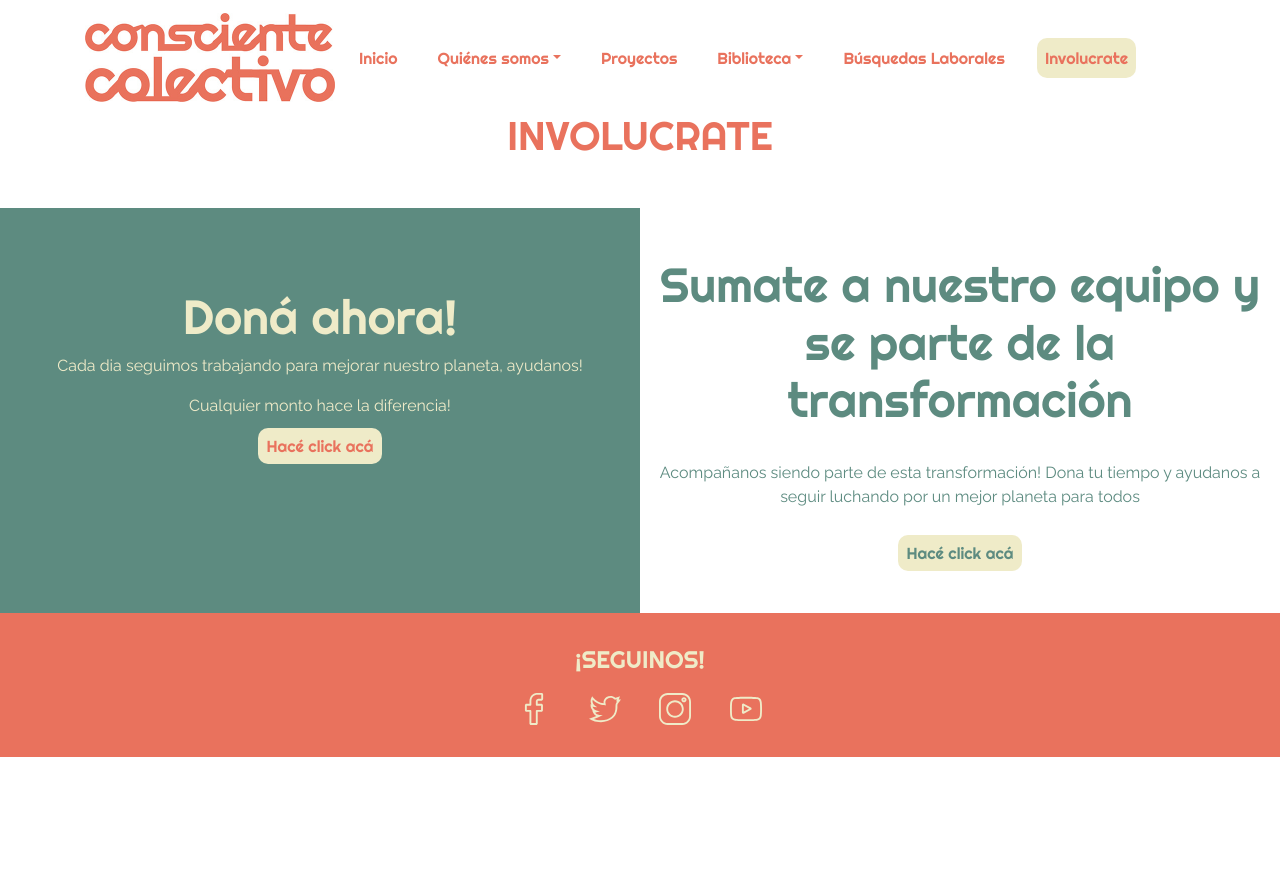
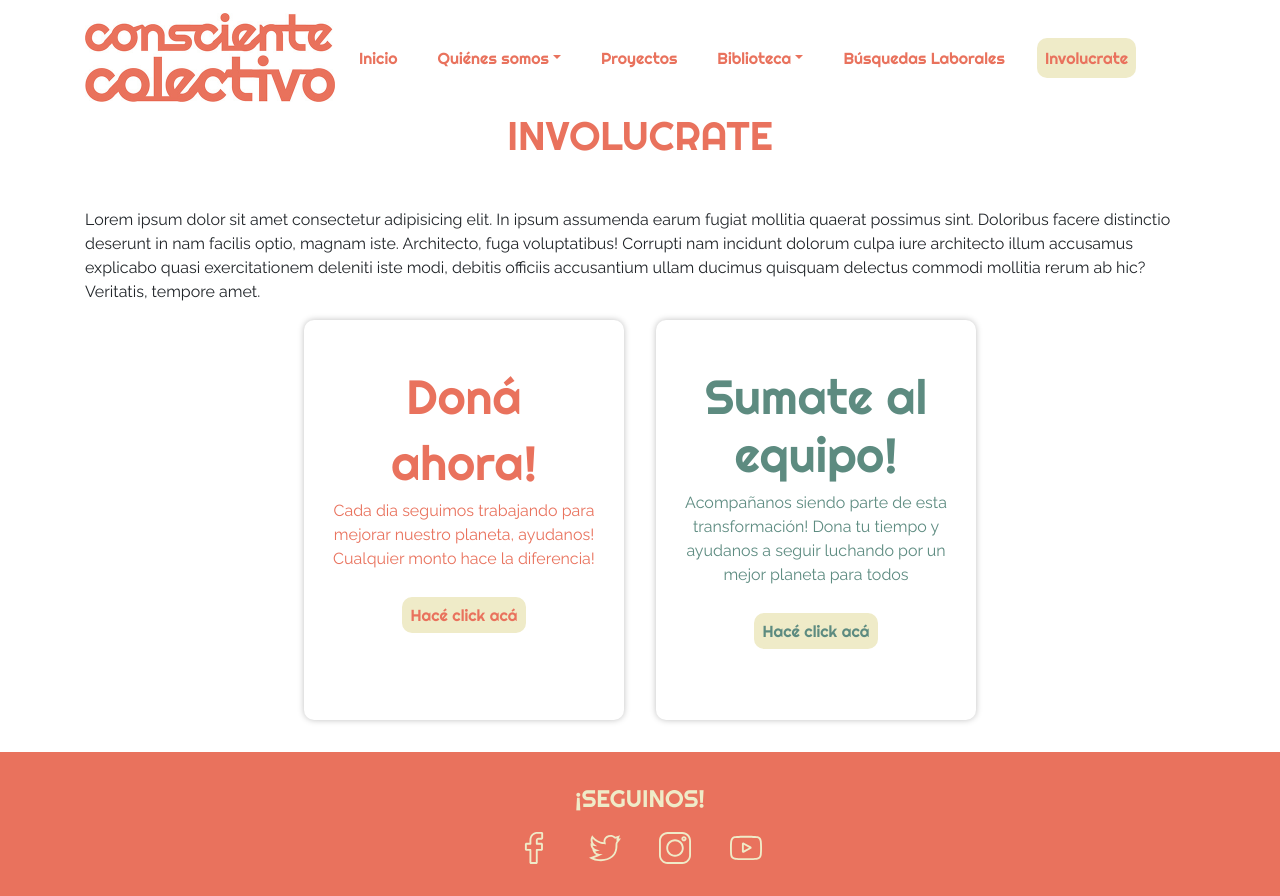
Before and after one commit to Celitadg/conscientecolectivo, a website: page involucrate.html in a window 1280 px wide. Before the commit the page ends 800 px from the top, so only its background shows below. Drawn offline with nearby package versions, Linux system fonts and the light colour scheme.

Commit message:
Cambie cards involucrate, mayuscula proyectos actuales index

```diff
--- a/involucrate.html
+++ b/involucrate.html
@@ -66,20 +66,25 @@
             </div>
         </nav>
     </header>
-    <h1 class="titulo-involucrate">Involucrate</h1>
+    <main>
+        <div class="container">
+            <h1 class="titulo-involucrate">Involucrate</h1>
+            <p>Lorem ipsum dolor sit amet consectetur adipisicing elit. In ipsum assumenda earum fugiat mollitia quaerat possimus sint. Doloribus facere distinctio deserunt in nam facilis optio, magnam iste. Architecto, fuga voluptatibus!
+            Corrupti nam incidunt dolorum culpa iure architecto illum accusamus explicabo quasi exercitationem deleniti iste modi, debitis officiis accusantium ullam ducimus quisquam delectus commodi mollitia rerum ab hic? Veritatis, tempore amet.</p>
+        </div>
+    </main>
     <div class="involucrate">
         <article id="dona">
             <div class="container">
-                <!-- <div class="img"><img class="img-involucrate" src="img/6B.jpg" alt="Ecocidio"></div> -->
-                <h3>Doná ahora!</h3>
-                <p>Cada dia seguimos trabajando para mejorar nuestro planeta, ayudanos!</p>
-                <p>Cualquier monto hace la diferencia!</p>
+                <h3>Doná</h3>
+                <h3>ahora!</h3>
+                <p>Cada dia seguimos trabajando para mejorar nuestro planeta, ayudanos! Cualquier monto hace la diferencia!</p>
                 <a class="dona" href="https://cafecito.app/conscientecolectivo">Hacé click acá</a>
             </div>
         </article>
         <article id="sumate">
             <div class="container">
-                <h3>Sumate a nuestro equipo y se parte de la transformación</h3>
+                <h3>Sumate al equipo!</h3>
                 <p>Acompañanos siendo parte de esta transformación! Dona tu tiempo y ayudanos a seguir luchando por un mejor planeta para todos</p>
                 <a class="sumate" href="https://docs.google.com/forms/d/e/1FAIpQLSdD_skT48_5wrUdjlV8LCl1KbKK6ziLSnZ03rjwKFSCovAynw/viewform">Hacé click acá</a>
             </div>
--- a/scss/style.scss
+++ b/scss/style.scss
@@ -120,8 +120,16 @@ li{
 
 div{
     &.involucrate{
-        display: grid;
-        grid-template-columns: repeat(2, 1fr);
+        display: flex;
+        justify-content: center;
+        align-items: center;
+        gap: 2rem;
+        margin-bottom: 2rem;
+        @media (max-width:576px){
+            /* display: block;
+            text-align: center; */
+            gap: 0;
+        }
     }
     &.proyectos, &.busquedas{
         margin-bottom: 3rem;
@@ -303,9 +311,6 @@ img{
         @media (max-width:420px){
             width: 300px;
         }
-    }
-    &.img-involucrate{
-        border-radius: 10px;
     }
     &.img-quienes{
         border-radius: 10px;
@@ -555,20 +560,35 @@ article{
         }
     }
     &#dona{
-        background-color: $gris-oscuro;
+        border-radius: 10px;
+        box-shadow: 0 0 6px 0 rgba(0, 0, 0, 0.25);
+        width: 20rem;
+        height: 25rem;
         text-align: center;
         padding-top: 3rem;
         padding-bottom: 3rem;
         h3{
-            color: $gris-claro;
-            padding-top: 2rem;
+            color: $primary;
             font-size: 3rem;
         }
         p{
-            color: $gris-claro;
+            color: $primary;
+            margin-bottom: 2rem;
+        }
+        @media (max-width:576px){
+            margin-left: auto;
+            height: 30rem;
+            /* width: 95%;
+            margin: auto;
+            height: 22rem;
+            margin-bottom: 1rem; */
         }
     }
     &#sumate{
+        border-radius: 10px;
+        box-shadow: 0 0 6px 0 rgba(0, 0, 0, 0.25);
+        width: 20rem;
+        height: 25rem;
         text-align: center;
         color: $gris-oscuro;
         padding-top: 3rem;
@@ -576,10 +596,16 @@ article{
         h3{
             color: $gris-oscuro;
             font-size: 3rem;
-            margin-bottom: 2rem;
         }
         p{
             margin-bottom: 2rem;
+        }
+        @media (max-width:576px){
+            height: 30rem;
+            margin-right: auto;
+            /* width: 95%;
+            height: 22rem;
+            margin: auto; */
         }
     }
 }
```
Also changed, not shown: index.html (+1 -1 lines), css/style.css.
